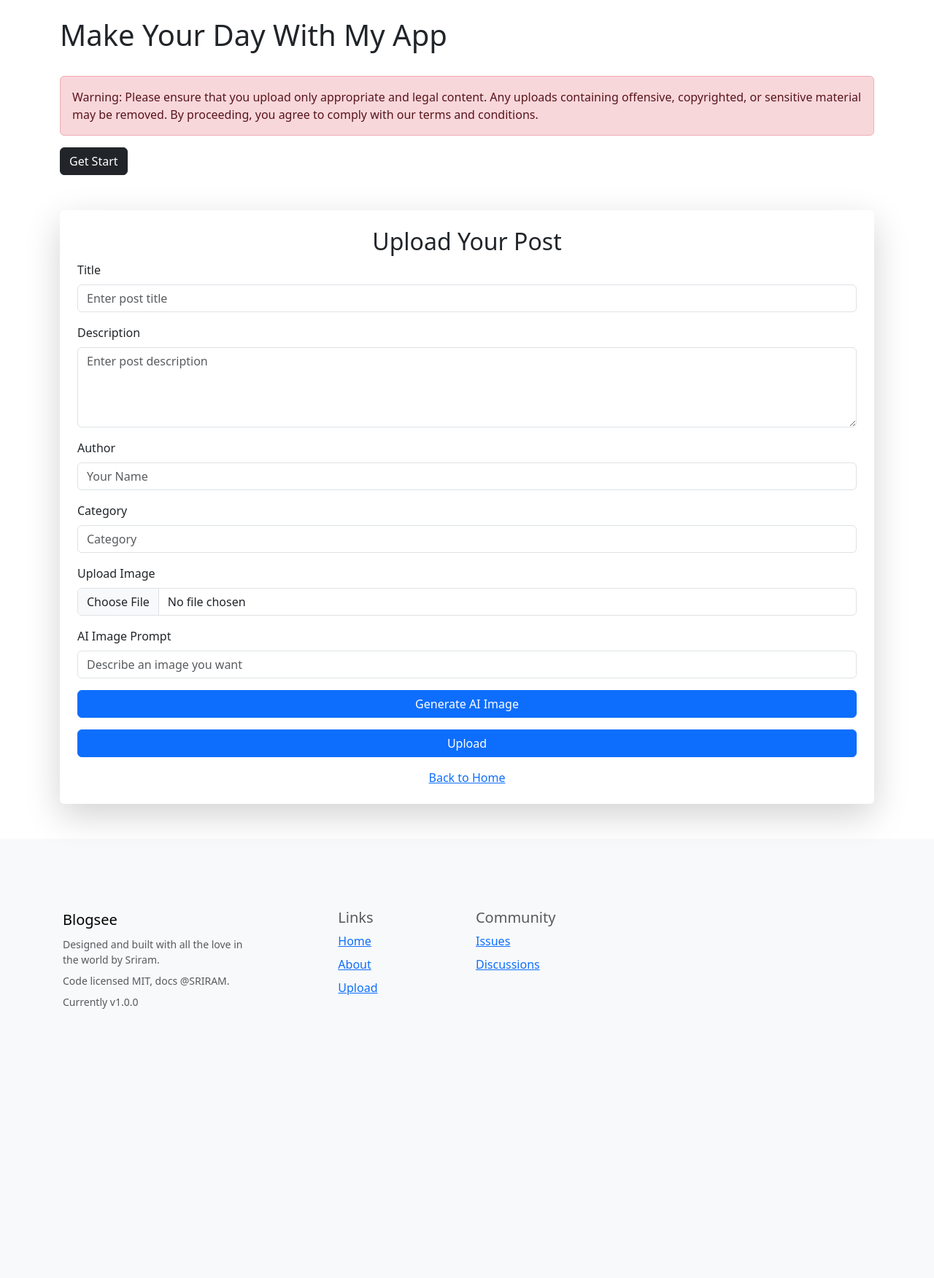
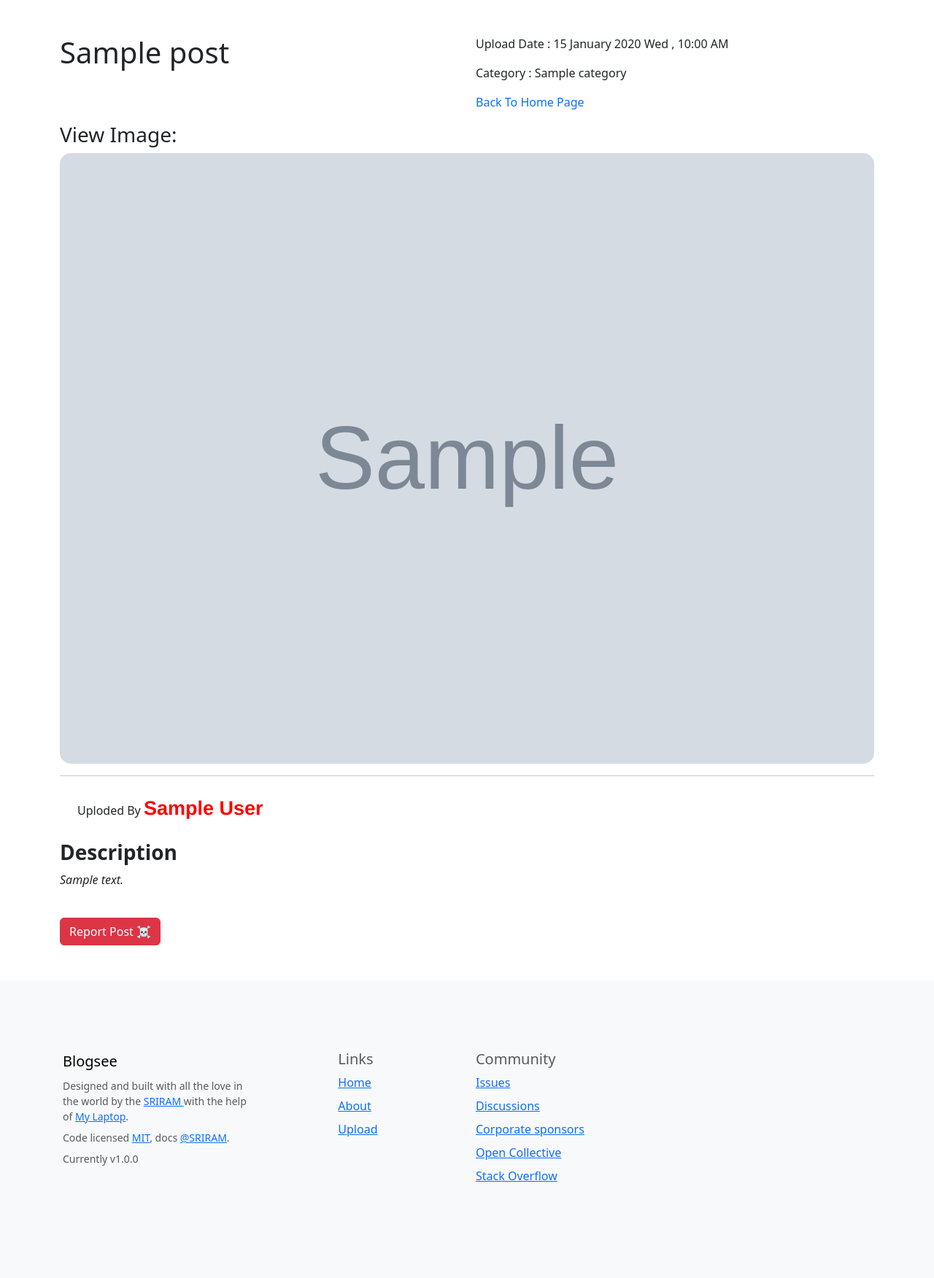
Before and after one commit to sriram-65/pyblog, a Flask app: template templates/postdetail.html in a window 1280 px wide. Shown: the part 56-1808 px from the top of the page at 73% size. Before the commit the page ends 1439 px from the top, so only its background shows below. Run offline with Flask 3, Linux system fonts and the light colour scheme; the template is opened without the code that fills it: most values are stand-ins (such as "Sample title", 1, 10 or a date in 2020); grey boxes marked "Sample" are stand-in pictures; some libraries are stand-ins or nearby versions.

Commit message:
Update postdetail.html

```diff
--- a/templates/postdetail.html
+++ b/templates/postdetail.html
@@ -3,9 +3,10 @@
 <head>
     <meta charset="UTF-8">
     <meta name="viewport" content="width=device-width, initial-scale=1.0">
-    <title>Upload Page</title>
-    <link href="https://cdn.jsdelivr.net/npm/bootstrap@5.3.3/dist/css/bootstrap.min.css" rel="stylesheet">
-    <script src="https://cdn.jsdelivr.net/npm/bootstrap@5.3.3/dist/js/bootstrap.bundle.min.js"></script>
+    <title>Document</title>
+    <link href="https://cdn.jsdelivr.net/npm/bootstrap@5.3.3/dist/css/bootstrap.min.css" rel="stylesheet" integrity="sha384-QWTKZyjpPEjISv5WaRU9OFeRpok6YctnYmDr5pNlyT2bRjXh0JMhjY6hW+ALEwIH" crossorigin="anonymous">
+    <script src="https://cdn.jsdelivr.net/npm/bootstrap@5.3.3/dist/js/bootstrap.bundle.min.js" integrity="sha384-YvpcrYf0tY3lHB60NNkmXc5s9fDVZLESaAA55NDzOxhy9GkcIdslK1eN7N6jIeHz" crossorigin="anonymous"></script>
+    <link rel="stylesheet" href="https://cdnjs.cloudflare.com/ajax/libs/font-awesome/6.7.2/css/all.min.css" integrity="sha512-Evv84Mr4kqVGRNSgIGL/F/aIDqQb7xQ2vcrdIwxfjThSH8CSR7PBEakCr51Ck+w+/U6swU2Im1vVX0SVk9ABhg==" crossorigin="anonymous" referrerpolicy="no-referrer" />
 </head>
 <body>
 
@@ -24,89 +25,84 @@
             <a class="nav-link" href="#">About</a>
           </li>
           <li class="nav-item me-5">
-                <a class="nav-link" href="#">Upload</a>
+            <a class="nav-link" href="/uploadge">Upload</a>
           </li>
+
         </ul>
         <form class="d-flex" role="search" method="GET" action="/search">
-              <input class="form-control me-3" name="query"  type="search" required placeholder="Search" aria-label="Search">
+          <input class="form-control me-3" name="query" type="search" required placeholder="Search" aria-label="Search">
           <button class="btn btn-outline-success" type="submit" id="search">Search</button>
         </form>
+
+
       </div>
     </div>
   </nav>
 
+      <br>
+      <br>
+
+    <div class="container">
+        <div class="heading">
+            <div class="row">
+
+              <div class="col-md-6">
+                <h1>{{post.Title}}</h1>
+
+              </div>
+              <div class="col-md-6">
+                <p>Upload Date : {{post.Create_at.strftime('%d %B %Y %a , %H:%M %p')}}</p>
+                <p>Category : {{post.Category}} </p>
+                <p><a href="/" class="text-decoration-none">Back To Home Page</a></p>
+              </div>
+            </div>
+
+        </div>
+        <div class="data">
+
+          {% if post.Image_url.endswith('.pdf') %}
+          <h3>View PDF:</h3>
+          <object data="{{ post.Image_url }}" type="application/pdf" width="100%" height="600px">
+              <p>Your browser does not support PDFs. <a href="{{ post.Image_url }}">Download the PDF</a>.</p>
+          </object>
+      {% elif post.Image_url.endswith(('jpg', 'jpeg', 'png', 'gif')) %}
+          <h3>View Image:</h3>
+          <img src="{{ post.Image_url }}" alt="Image" width="100%">
+      {% elif post.Image_url.endswith(('mp4', 'webm', 'ogg')) %}
+          <h3>Watch Video:</h3>
+          <video width="100%" controls>
+              <source src="{{ post.Image_url }}" type="video/mp4">
+              Your browser does not support the video tag.
+          </video>
+      {% else %}
+          <p>Unsupported file type.</p>
+      {% endif %}
+            <hr>
+
+                    <p class="m-4">Uploded By <span style="color:red; font-family: 'Franklin Gothic Medium', 'Arial Narrow', Arial, sans-serif; font-weight: 900; font-size: 27px;">{{post.Author}}</span> </p>
+           <h3><b>Description</b></h3>
+
+           <p id="des"><i>{{post.Description}} </i></p>
+
+
 
             <br>
-      <section id="home">
-        <div class="container">
-          <h1 class="text-capitalize">Make Your Day with My App</h1>
-          <br>
-          <div class="alert alert-danger" role="alert">
-            Warning: Please ensure that you upload only appropriate and legal content. Any uploads containing offensive, copyrighted, or sensitive material may be removed. By proceeding, you agree to comply with our terms and conditions.
-          </div>
-          <button class="btn btn-dark"><a href="#upload" class="text-decoration-none" style="color:white">Get Start</a></button>
-        </div>
-      </section>
-
-    <section id="upload">
-        <div class="container">
-            <div class="card p-4 shadow-lg border-0 mt-5">
-                <h2 class="text-center">Upload Your Post</h2>
-                <form method="POST" action="/upload" enctype="multipart/form-data">
-                    <div class="mb-3">
-                        <label for="title" class="form-label">Title</label>
-                        <input type="text" class="form-control" name="title" id="title" placeholder="Enter post title" required>
-                    </div>
-                    <div class="mb-3">
-                        <label for="description" class="form-label">Description</label>
-                        <textarea class="form-control" name="des" id="description" rows="4" placeholder="Enter post description" required></textarea>
+            <button class="btn btn-danger">Report Post ☠</button>
         </div>
 
-                    <div class="mb-3">
-                      <label for="description" class="form-label">Author</label>
-                      <input type="text" class="form-control" name="author" id="title" placeholder="Your Name" required>
     </div>
-                  <div class="mb-3">
-                    <label for="description" class="form-label">Category</label>
-                    <input type="text" class="form-control" name="cat" id="title" placeholder="Category" required>
-                </div>
-
-                    <div class="mb-3">
-                        <label for="file" id="fileInput" class="form-label">Upload Image</label>
-                        <input type="file" class="form-control" name="file" id="file" required>
-                    </div>
-
-
-                    <div class="mb-3">
-                        <label for="ai-prompt" class="form-label">AI Image Prompt</label>
-                        <input type="text" class="form-control" id="ai-prompt" placeholder="Describe an image you want" required>
-                    </div>
-
-                    <button type="button" class="btn btn-primary w-100" id="generate-btn">Generate AI Image</button>
-                    <div id="ai-image-container" class="mt-3" style="display:none;">
-                        <h5>Generated Image:</h5>
-                        <img id="ai-image" class="img-fluid" />
-                    </div>
-
-                    <button type="submit" class="btn btn-primary w-100 mt-3">Upload</button>
-                </form>
-                <a href="/" class="d-block text-center mt-3">Back to Home</a>
-            </div>
-        </div>
-    </section>
-
-
 
     <footer class="bd-footer py-4 py-md-5 mt-5 bg-body-tertiary">
         <div class="container py-4 py-md-5 px-4 px-md-3 text-body-secondary">
           <div class="row">
             <div class="col-lg-3 mb-3">
               <a class="d-inline-flex align-items-center mb-2 text-body-emphasis text-decoration-none" href="/" aria-label="Bootstrap">
+
                 <span class="fs-5">Blogsee</span>
               </a>
               <ul class="list-unstyled small">
-                <li class="mb-2">Designed and built with all the love in the world by Sriram.</li>
-                <li class="mb-2">Code licensed MIT, docs @SRIRAM.</li>
+                <li class="mb-2">Designed and built with all the love in the world by the <a href="#">SRIRAM </a> with the help of <a href="#">My Laptop</a>.</li>
+                <li class="mb-2">Code licensed <a href="#" target="_blank" rel="license noopener">MIT</a>, docs <a href="#" target="_blank" rel="license noopener">@SRIRAM</a>.</li>
                 <li class="mb-2">Currently v1.0.0</li>
               </ul>
             </div>
@@ -116,87 +112,31 @@
                 <li class="mb-2"><a href="/">Home</a></li>
                 <li class="mb-2"><a href="#">About</a></li>
                 <li class="mb-2"><a href="#">Upload</a></li>
+
               </ul>
             </div>
+
             <div class="col-6 col-lg-2 mb-3">
               <h5>Community</h5>
               <ul class="list-unstyled">
-                <li class="mb-2"><a href="#">Issues</a></li>
-                <li class="mb-2"><a href="#">Discussions</a></li>
+                <li class="mb-2"><a href="#" target="_blank" rel="noopener">Issues</a></li>
+                <li class="mb-2"><a href="#" target="_blank" rel="noopener">Discussions</a></li>
+                <li class="mb-2"><a href="#" target="_blank" rel="noopener">Corporate sponsors</a></li>
+                <li class="mb-2"><a href="#" target="_blank" rel="noopener">Open Collective</a></li>
+                <li class="mb-2"><a href="#" target="_blank" rel="noopener">Stack Overflow</a></li>
               </ul>
             </div>
           </div>
         </div>
       </footer>
-
-    <style>
-      .su{
-        width:65%;
-        display: none;
-      }
-    </style>
+</body>
+</html>
 <script>
-      const aiPromptInput = document.getElementById("ai-prompt");
-const generateBtn = document.getElementById("generate-btn");
-const aiImageContainer = document.getElementById("ai-image-container");
-const aiImage = document.getElementById("ai-image");
-const su = document.getElementById("su")
-
-generateBtn.addEventListener("click", async () => {
-    const prompt = aiPromptInput.value;
-    if (!prompt) {
-        alert("Please enter a prompt!");
-        return;
-    }
-
-    generateBtn.disabled = true;
-    aiImageContainer.style.display = "none";
-
-    try {
-        const response = await fetch(
-            "https://api-inference.huggingface.co/models/black-forest-labs/FLUX.1-schnell",
-            {
-                headers: {
-                    Authorization: `Bearer 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`,
-                    "Content-Type": "application/json",
-                },
-                method: "POST",
-                body: JSON.stringify({ inputs: prompt }),
-            }
-        );
-
-        if (response.ok) {
-            const result = await response.blob();
-            aiImage.src = URL.createObjectURL(result);
-            aiImageContainer.style.display = "block";
-
-
-            const fileInput = document.getElementById("file");
-            const file = new File([result], "generatedImage.jpg", { type: "image/jpeg" });
-
-            const dataTransfer = new DataTransfer();
-            dataTransfer.items.add(file);
-            fileInput.files = dataTransfer.files;
-            su.style.display = "block"
-
-            setTimeout(()=>{
-              su.style.display = "none"
-            },3000)
-
-
-        } else {
-            alert("Error generating image. Please try again.");
-        }
-    } catch (error) {
-        console.error(error);
-        alert("Error generating image. Please try again.");
-    }
-
-    generateBtn.disabled = false;
-});
-
 
 
 </script>
-</body>
-</html>
+<style>
+    img{
+        border-radius: 15px;
+    }
+</style>
```
Lines whose indentation alone changed are shown as unchanged.
